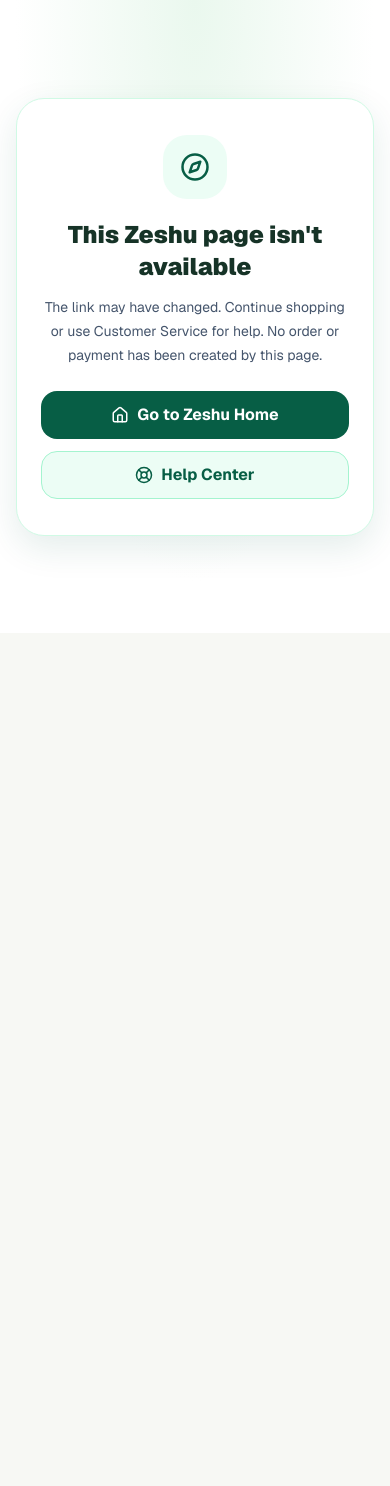
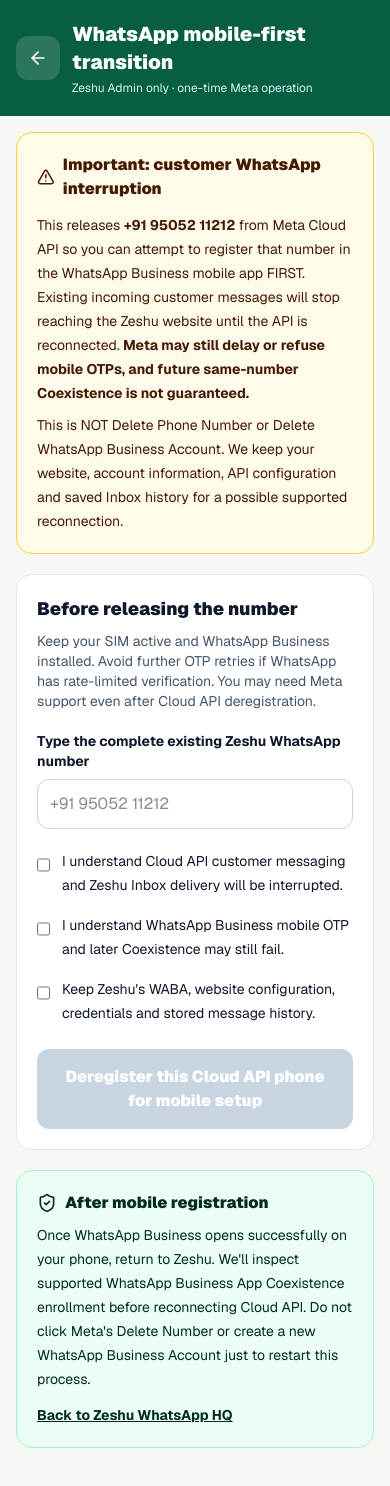
Before and after one commit to haseeb0127/zeshu-web, a Next.js app: page /admin/whatsapp/mobile-first in a window 390 px wide. Before the commit this address had no page. Shown: the top 1486 px of the page. Before the commit the page ends 844 px from the top, so only its background shows below. Built offline with nearby package versions, Linux system fonts and the light colour scheme.

Commit message:
Provide owner-controlled mobile-first Cloud API release page with full impact and OTP confirmation

```diff
--- /dev/null
+++ b/app/admin/whatsapp/mobile-first/page.tsx
@@ -0,0 +1,137 @@
+"use client";
+
+import {useState} from 'react';
+import Link from 'next/link';
+import {adminSupabase} from '@/app/lib/browser-supabase';
+import {ArrowLeft,AlertTriangle,ShieldCheck} from 'lucide-react';
+
+const PHONE='+91 95052 11212';
+
+export default function MobileFirstWhatsAppTransition(){
+ const [number,setNumber]=useState('');
+ const [impact,setImpact]=useState(false);
+ const [otpRisk,setOtpRisk]=useState(false);
+ const [retain,setRetain]=useState(false);
+ const [busy,setBusy]=useState(false);
+ const [outcome,setOutcome]=useState('');
+ const [done,setDone]=useState(false);
+ const ready=!busy&&!done&&number===PHONE&&impact&&otpRisk&&retain;
+ const submit=async()=>{
+  if(!ready)return;
+  const answer=window.confirm(
+   'FINAL CONFIRMATION: Request Meta to DEREGISTER '+PHONE+
+   ' from Cloud API now? Incoming WhatsApp messages will stop reaching the Zeshu Inbox.'+
+   ' The mobile app OTP could still fail, and reconnecting Cloud API/Coexistence is NOT guaranteed.'+
+   ' This will NOT delete your WABA or stored conversations.'
+  );
+  if(!answer)return;
+  setBusy(true);setOutcome('');
+  try{
+   const {data:{session},error}=await adminSupabase().auth.getSession();
+   if(error||!session?.access_token)throw new Error('Please sign in as Zeshu administrator.');
+   const response=await fetch('/api/admin/whatsapp/mobile-first',{
+    method:'POST',cache:'no-store',
+    headers:{Authorization:'Bearer '+session.access_token,'Content-Type':'application/json'},
+    body:JSON.stringify({
+     action:'deregister_cloud_api_for_mobile_first',
+     confirmedPhone:number,
+     acceptCustomerMessagingInterruption:impact,
+     acceptNoOtpGuarantee:otpRisk,
+     preserveZeshuDataAndCredentials:retain,
+    }),
+   });
+   const data=await response.json().catch(()=>({}));
+   if(response.ok&&data.status==='DEREGISTERED'){
+    setDone(true);
+    setOutcome('Meta accepted deregistration. The Cloud API number was released, but mobile login is NOT yet verified. Open WhatsApp Business on your phone and register this same number. If OTP is still blocked, do not repeat requests or delete your Meta account. Zeshu conversations, webhook code, and Cloudflare credentials were preserved.');
+   }else{
+    const status=typeof data.status==='string'?data.status:'UNVERIFIED';
+    const provider=typeof data.graphCode==='number'?' · Meta code '+data.graphCode:'';
+    setOutcome('Deregistration NOT confirmed: '+status+provider+'. '+(
+     typeof data.note==='string'?data.note:'No other settings were deleted.'
+    )+' If the network outcome is unknown, first inspect WhatsApp Manager; do not repeat the action immediately.');
+   }
+  }catch(e){
+   setOutcome('The operation could not be confirmed: '+(e instanceof Error?e.message:'Unknown connection issue')+
+    '. Please inspect the phone in Meta before trying anything again.');
+  }finally{setBusy(false);}
+ };
+ return <main className="min-h-screen bg-[#f7f8f4] text-slate-900">
+  <header className="bg-[#075e45] px-4 py-5 text-white">
+   <div className="mx-auto flex max-w-2xl items-center gap-3">
+    <Link href="/admin/whatsapp" aria-label="Back to WhatsApp HQ"
+     className="rounded-xl bg-white/15 p-3"><ArrowLeft size={20}/></Link>
+    <div><h1 className="text-xl font-black">WhatsApp mobile-first transition</h1>
+     <p className="mt-1 text-xs text-emerald-100">Zeshu Admin only · one-time Meta operation</p></div>
+   </div>
+  </header>
+  <div className="mx-auto max-w-2xl space-y-5 p-4 pb-12 md:p-7">
+   <section className="rounded-2xl border border-amber-300 bg-amber-50 p-5">
+    <div className="flex items-center gap-2 font-black text-amber-950"><AlertTriangle size={22}/>Important: customer WhatsApp interruption</div>
+    <p className="mt-3 text-sm leading-6 text-amber-950">
+     This releases <strong>{PHONE}</strong> from Meta Cloud API so you can attempt to register
+     that number in the WhatsApp Business mobile app FIRST. Existing incoming customer
+     messages will stop reaching the Zeshu website until the API is reconnected.
+     <strong> Meta may still delay or refuse mobile OTPs, and future same-number Coexistence is not guaranteed.</strong>
+    </p>
+    <p className="mt-2 text-sm leading-6 text-amber-950">
+     This is NOT Delete Phone Number or Delete WhatsApp Business Account.
+     We keep your website, account information, API configuration and saved Inbox history
+     for a possible supported reconnection.
+    </p>
+   </section>
+   <section className="rounded-2xl border border-slate-200 bg-white p-5">
+    <h2 className="text-lg font-black">Before releasing the number</h2>
+    <p className="mt-2 text-sm text-slate-600">
+     Keep your SIM active and WhatsApp Business installed. Avoid further OTP retries
+     if WhatsApp has rate-limited verification. You may need Meta support even after
+     Cloud API deregistration.
+    </p>
+    <label htmlFor="wa-confirm-phone" className="mt-5 block text-sm font-bold">
+     Type the complete existing Zeshu WhatsApp number
+    </label>
+    <input id="wa-confirm-phone" value={number} onChange={e=>setNumber(e.target.value)}
+     placeholder="+91 95052 11212" autoComplete="off" inputMode="tel"
+     className="mt-2 min-h-12 w-full rounded-xl border border-slate-300 px-3 py-3 text-base"
+     disabled={busy||done}/>
+    <div className="mt-5 space-y-4 text-sm leading-6">
+     <label className="flex items-start gap-3">
+      <input type="checkbox" checked={impact} onChange={e=>setImpact(e.target.checked)}
+       disabled={busy||done} className="mt-1.5 h-5 w-5 accent-amber-700"/>
+      <span>I understand Cloud API customer messaging and Zeshu Inbox delivery will be interrupted.</span>
+     </label>
+     <label className="flex items-start gap-3">
+      <input type="checkbox" checked={otpRisk} onChange={e=>setOtpRisk(e.target.checked)}
+       disabled={busy||done} className="mt-1.5 h-5 w-5 accent-amber-700"/>
+      <span>I understand WhatsApp Business mobile OTP and later Coexistence may still fail.</span>
+     </label>
+     <label className="flex items-start gap-3">
+      <input type="checkbox" checked={retain} onChange={e=>setRetain(e.target.checked)}
+       disabled={busy||done} className="mt-1.5 h-5 w-5 accent-amber-700"/>
+      <span>Keep Zeshu's WABA, website configuration, credentials and stored message history.</span>
+     </label>
+    </div>
+    <button type="button" disabled={!ready} onClick={()=>void submit()}
+     className="mt-6 min-h-14 w-full rounded-xl bg-amber-700 px-4 py-4 text-base font-black text-white disabled:cursor-not-allowed disabled:bg-slate-300">
+     {busy?'Requesting deregistration from Meta…':done?'Meta accepted the request':
+      'Deregister this Cloud API phone for mobile setup'}
+    </button>
+    {outcome&&<p role="status" className={"mt-4 rounded-xl p-4 text-sm leading-6 font-semibold "+(
+     done?'bg-emerald-50 text-emerald-900':'bg-amber-50 text-amber-950'
+    )}>{outcome}</p>}
+   </section>
+   <section className="rounded-2xl border border-emerald-200 bg-emerald-50 p-5 text-sm leading-6 text-emerald-950">
+    <h2 className="flex items-center gap-2 text-base font-black"><ShieldCheck size={20}/>After mobile registration</h2>
+    <p className="mt-2">
+     Once WhatsApp Business opens successfully on your phone, return to Zeshu.
+     We'll inspect supported WhatsApp Business App Coexistence enrollment before
+     reconnecting Cloud API. Do not click Meta's Delete Number or create a new
+     WhatsApp Business Account just to restart this process.
+    </p>
+    <Link href="/admin/whatsapp" className="mt-3 inline-block font-bold underline">
+     Back to Zeshu WhatsApp HQ
+    </Link>
+   </section>
+  </div>
+ </main>;
+}
```
